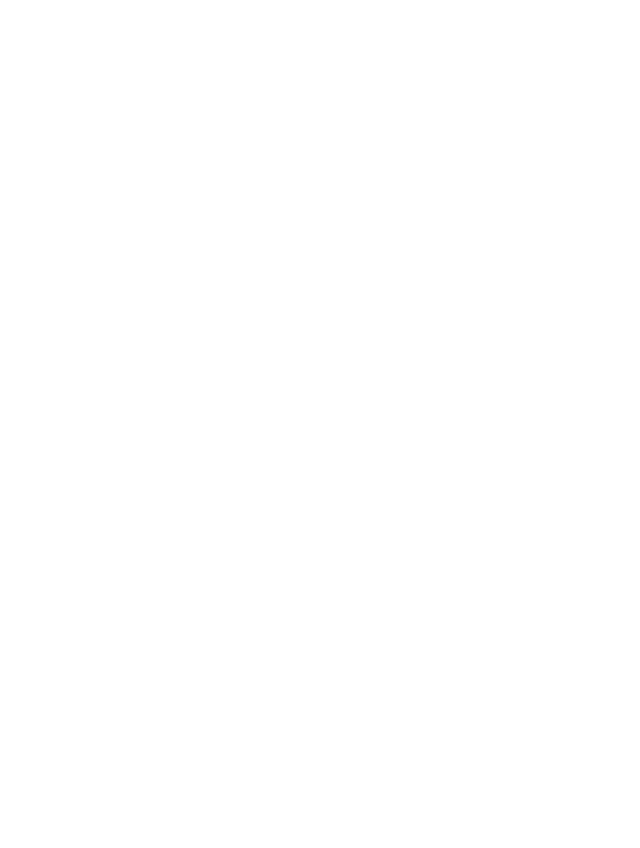
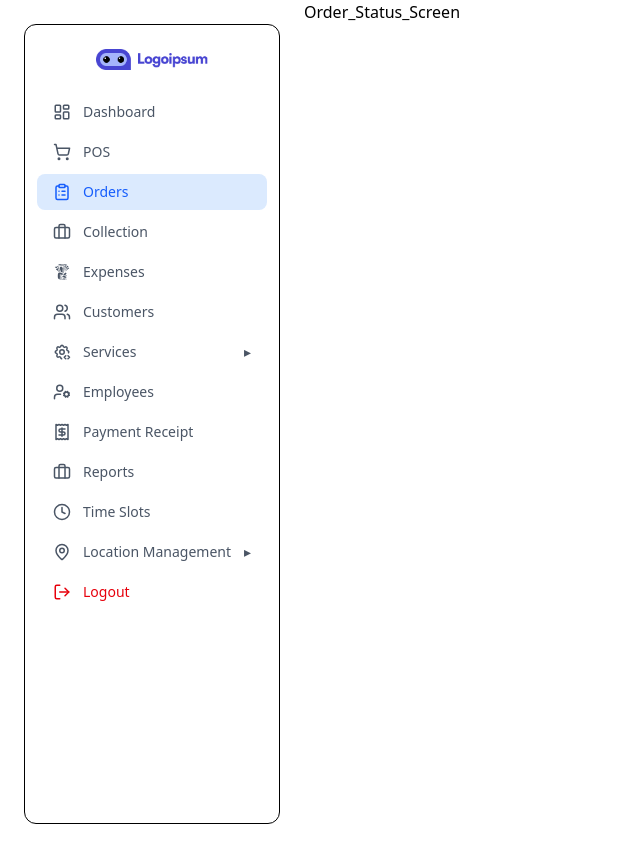
Before and after one commit to TechMET-Solutions/laundry_frontend-, a React (Vite) app: page /orders/status_screen in a window 1280 px wide. Before the commit this address had no page. Shown: the whole page, without its empty margins (0-640 px from the left). Before the commit the page ends 800 px from the top, so only its background shows below. Built offline with nearby package versions, Linux system fonts and the light colour scheme.

Commit message:
add order files in App and orderlist, StatusScreen ,Delete files in order folder

```diff
--- a/src/App.jsx
+++ b/src/App.jsx
@@ -25,6 +25,13 @@
 import TimeSlot from "./pages/TimeSlot.jsx";
 
 import Employee from "./pages/Employee.jsx"
+
+import Order_List from "./pages/Orders/OrdersList.jsx";
+import Order_Status_Screen from "./pages/Orders/Order_Status_Screen.jsx";
+import Delete_Order from "./pages/Orders/Delete_Order.jsx";
+
+
+
 
 
 function App() {
@@ -62,6 +69,10 @@
 
         <Route path="/employees" element={<Employee></Employee>}></Route>
 
+        <Route path="/orders" element={<Order_List />} />
+            <Route path="/orders/status_screen" element={<Order_Status_Screen  />} />
+            <Route path="/orders/delete_order" element={<Delete_Order />} />
+
 
 
       </Route>
--- /dev/null
+++ b/src/pages/Orders/Delete_Order.jsx
@@ -0,0 +1,7 @@
+import React from 'react'
+
+export default function Delete_Order() {
+  return (
+    <div>Delete_Order</div>
+  )
+}
--- /dev/null
+++ b/src/pages/Orders/Order_Status_Screen.jsx
@@ -0,0 +1,7 @@
+import React from 'react'
+
+export default function Order_Status_Screen() {
+  return (
+    <div>Order_Status_Screen</div>
+  )
+}
--- /dev/null
+++ b/src/pages/Orders/OrdersList.jsx
@@ -0,0 +1,7 @@
+import React from 'react'
+
+export default function Order_List() {
+  return (
+    <div>fgkuhseato_</div>
+  )
+}
```
